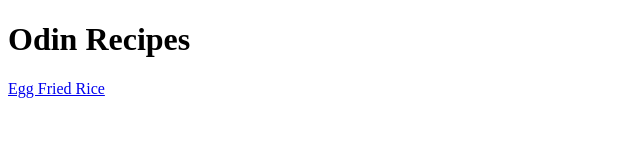
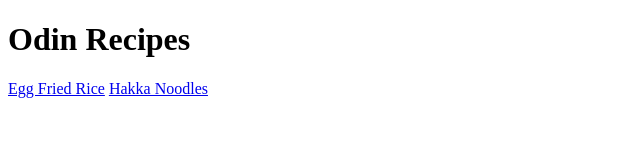
Before and after one commit to Nee1505/odin-recipes, a plain HTML site: page index.html in a window 1280 px wide. Shown: the whole page, without its empty margins (0-640 px from the left). Drawn offline with Linux system fonts and the light colour scheme.

Commit message:
Link the new recipe to the Homepage

```diff
--- a/index.html
+++ b/index.html
@@ -8,5 +8,6 @@
     <body>
         <h1>Odin Recipes</h1>
         <a href="./recipes/Egg-Fried-Rice.html">Egg Fried Rice</a>
+        <a href="./recipes/Hakka-Noodles.html">Hakka Noodles</a>
     </body>
 </html>
```
